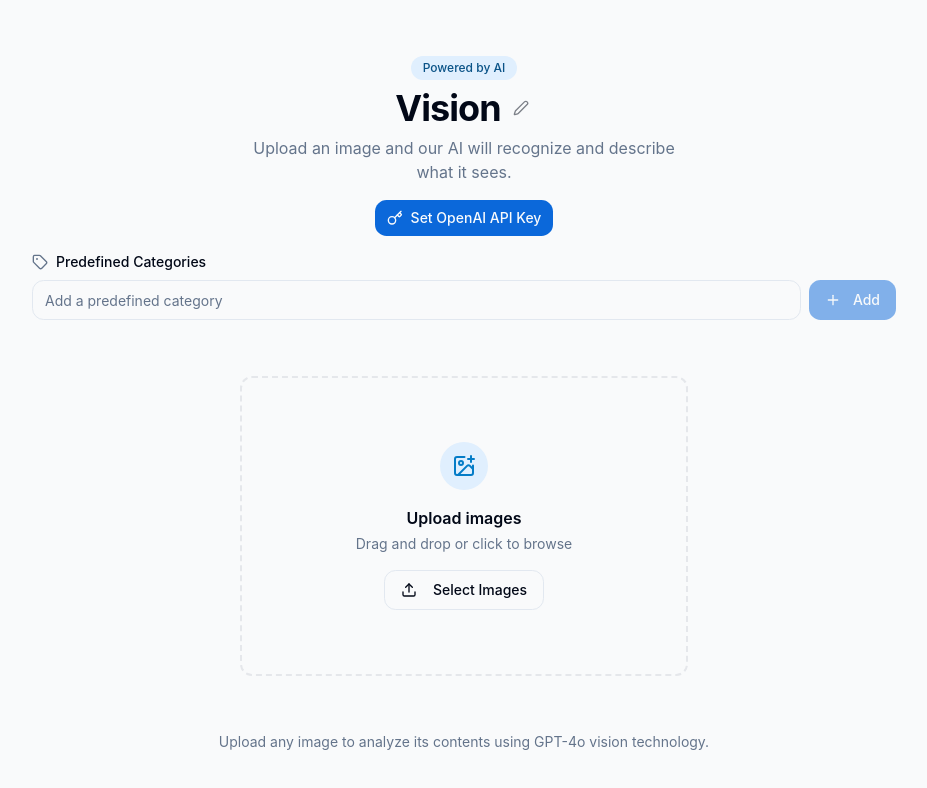
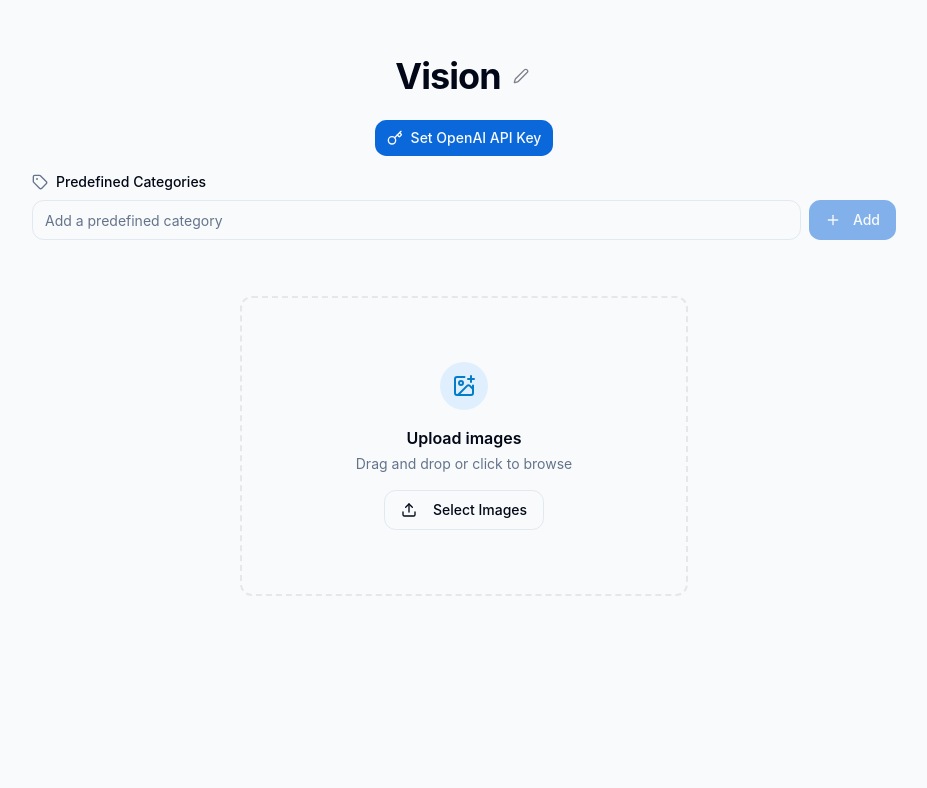
Before and after one commit to gregorydelacruz/chatgpt-image-visionary2, a React (Vite) app: page / in a window 1280 px wide. Shown: the top 788 px of the page, without its empty margins (176-1103 px from the left). Built offline with nearby package versions, Linux system fonts and the light colour scheme; a web font is replaced by a local one.

Commit message:
Remove unnecessary text
Removes the "powered by AI" badge, the image upload description in the header, and the footer text.

```diff
--- a/src/components/Footer.tsx
+++ b/src/components/Footer.tsx
@@ -4,7 +4,7 @@ import React from 'react';
 const Footer: React.FC = () => {
   return (
     <footer className="mt-auto pt-6 pb-8 text-center text-sm text-muted-foreground">
-      <p>Upload any image to analyze its contents using GPT-4o vision technology.</p>
+
     </footer>
   );
 };
--- a/src/components/Header.tsx
+++ b/src/components/Header.tsx
@@ -46,10 +46,6 @@ const Header: React.FC<HeaderProps> = ({ className }) => {
   return (
     <header className={cn("w-full pt-6 pb-4 px-4 md:px-6 animate-slide-down", className)}>
       <div className="flex flex-col items-center justify-center text-center max-w-3xl mx-auto">
-        <div className="inline-block mb-2 px-3 py-1 bg-blue-100 text-blue-800 rounded-full text-xs font-medium animate-fade-in">
-          Powered by AI
-        </div>
-
         <div className="flex items-center gap-2 mb-2">
           {isEditing ? (
             <div className="flex items-center">
@@ -98,10 +94,6 @@ const Header: React.FC<HeaderProps> = ({ className }) => {
             </>
           )}
         </div>
-
-        <p className="text-base text-muted-foreground max-w-md">
-          Upload an image and our AI will recognize and describe what it sees.
-        </p>
       </div>
     </header>
   );
```
